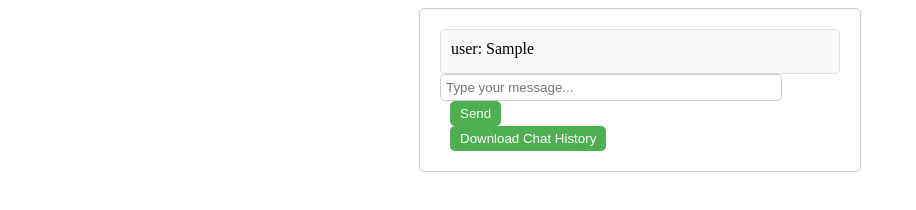
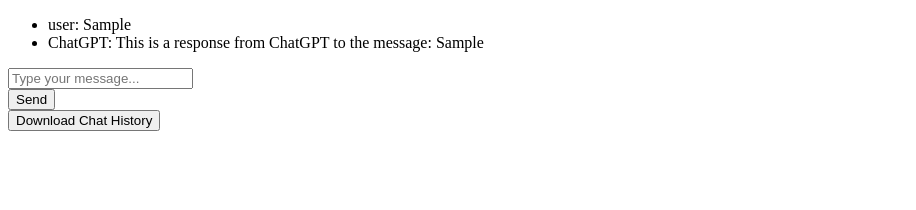
Before and after one commit to muxyl/chat, a plain HTML site: page index.html in a window 1280 px wide. Both pictures are taken after typing "Sample" into the empty fields and a click on the button "Send". Shown: the whole page, without its empty margins (0-916 px from the left). Drawn offline with Linux system fonts and the light colour scheme.

Commit message:
Update index.html

```diff
--- a/index.html
+++ b/index.html
@@ -5,69 +5,70 @@
     <meta name="viewport" content="width=device-width, initial-scale=1.0">
     <title>ChatGPT Demo</title>
     <style>
-        #chat-container {
-            max-width: 400px;
-            margin: 0 auto;
-            padding: 20px;
-            border: 1px solid #ccc;
-            border-radius: 5px;
+        /* CSS styles */
+        #loading-bar {
+            display: none;
+            width: 100%;
+            height: 4px;
+            background-color: #ddd;
+            position: fixed;
+            top: 0;
+            left: 0;
+            z-index: 9999;
         }
-        #messages {
-            list-style-type: none;
-            padding: 0;
-            margin: 0;
-            max-height: 300px;
-            overflow-y: auto;
-            border: 1px solid #ddd;
-            border-radius: 5px;
-            padding: 10px;
-            background-color: #f9f9f9;
-        }
-        li {
-            margin-bottom: 5px;
-        }
-        input[type="text"] {
-            width: calc(100% - 70px);
-            padding: 5px;
-            border-radius: 5px;
-            border: 1px solid #ccc;
-        }
-        button {
-            padding: 5px 10px;
-            border-radius: 5px;
+        #loading-bar .progress {
+            width: 0;
+            height: 100%;
             background-color: #4CAF50;
-            color: white;
-            border: none;
-            cursor: pointer;
-            margin-left: 10px;
-        }
-        button:hover {
-            background-color: #45a049;
         }
     </style>
 </head>
 <body>
-    <div id="chat-container">
-        <ul id="messages"></ul>
-        <input type="text" id="user-input" placeholder="Type your message...">
-        <br><button id="send-button">Send</button>
-        <br><button id="download-button">Download Chat History</button>
+    <div id="loading-bar">
+        <div class="progress"></div>
     </div>
 
     <script>
         document.addEventListener("DOMContentLoaded", function() {
+            // Example ChatGPT functionality
+            function sendMessageToChatGPT(message) {
+                // Placeholder function to simulate sending a message to ChatGPT
+                console.log("Sending message to ChatGPT:", message);
+                return new Promise((resolve, reject) => {
+                    // Simulate a delay before receiving a response from ChatGPT
+                    setTimeout(() => {
+                        const response = "This is a response from ChatGPT to the message: " + message;
+                        console.log("Received response from ChatGPT:", response);
+                        resolve(response);
+                    }, 2000); // Simulated delay of 2 seconds
+                });
+            }
+
+            // Chat interface functionality
             const messagesList = document.getElementById("messages");
             const userInput = document.getElementById("user-input");
             const sendButton = document.getElementById("send-button");
             const downloadButton = document.getElementById("download-button");
+            const loadingBar = document.getElementById("loading-bar");
 
             // Event listener for sending a message
             sendButton.addEventListener("click", function() {
-                const message = userInput.value;
-                if (message.trim() !== "") {
+                const message = userInput.value.trim();
+                if (message !== "") {
+                    startLoading();
                     appendMessage("user", message);
                     userInput.value = ""; // Clear the input field
-                    // Here you can add code to send the message to ChatGPT or perform other actions
+                    // Send message to ChatGPT
+                    sendMessageToChatGPT(message)
+                        .then(response => {
+                            appendMessage("ChatGPT", response);
+                            stopLoading();
+                        })
+                        .catch(error => {
+                            console.error("Error sending message to ChatGPT:", error);
+                            appendMessage("ChatGPT", "An error occurred while processing your message.");
+                            stopLoading();
+                        });
                 }
             });
 
@@ -80,8 +81,28 @@
                 messagesList.scrollTop = messagesList.scrollHeight;
             }
 
+            // Function to start the loading animation
+            function startLoading() {
+                loadingBar.style.display = "block";
+                loadingBar.querySelector(".progress").style.width = "0";
+                let width = 0;
+                const interval = setInterval(function() {
+                    width += 1;
+                    loadingBar.querySelector(".progress").style.width = width + "%";
+                    if (width >= 100) {
+                        clearInterval(interval);
+                    }
+                }, 20);
+            }
+
+            // Function to stop the loading animation
+            function stopLoading() {
+                loadingBar.style.display = "none";
+            }
+
             // Event listener for downloading chat history
             downloadButton.addEventListener("click", function() {
+                startLoading();
                 const messagesText = Array.from(messagesList.children).map(li => li.textContent).join("\n");
                 const blob = new Blob([messagesText], { type: "text/plain" });
                 const url = URL.createObjectURL(blob);
@@ -90,8 +111,16 @@
                 a.download = "chat_history.txt";
                 a.click();
                 URL.revokeObjectURL(url);
+                stopLoading();
             });
         });
     </script>
+
+    <div id="chat-container">
+        <ul id="messages"></ul>
+        <input type="text" id="user-input" placeholder="Type your message...">
+        <br><button id="send-button">Send</button>
+        <br><button id="download-button">Download Chat History</button>
+    </div>
 </body>
 </html>
```
